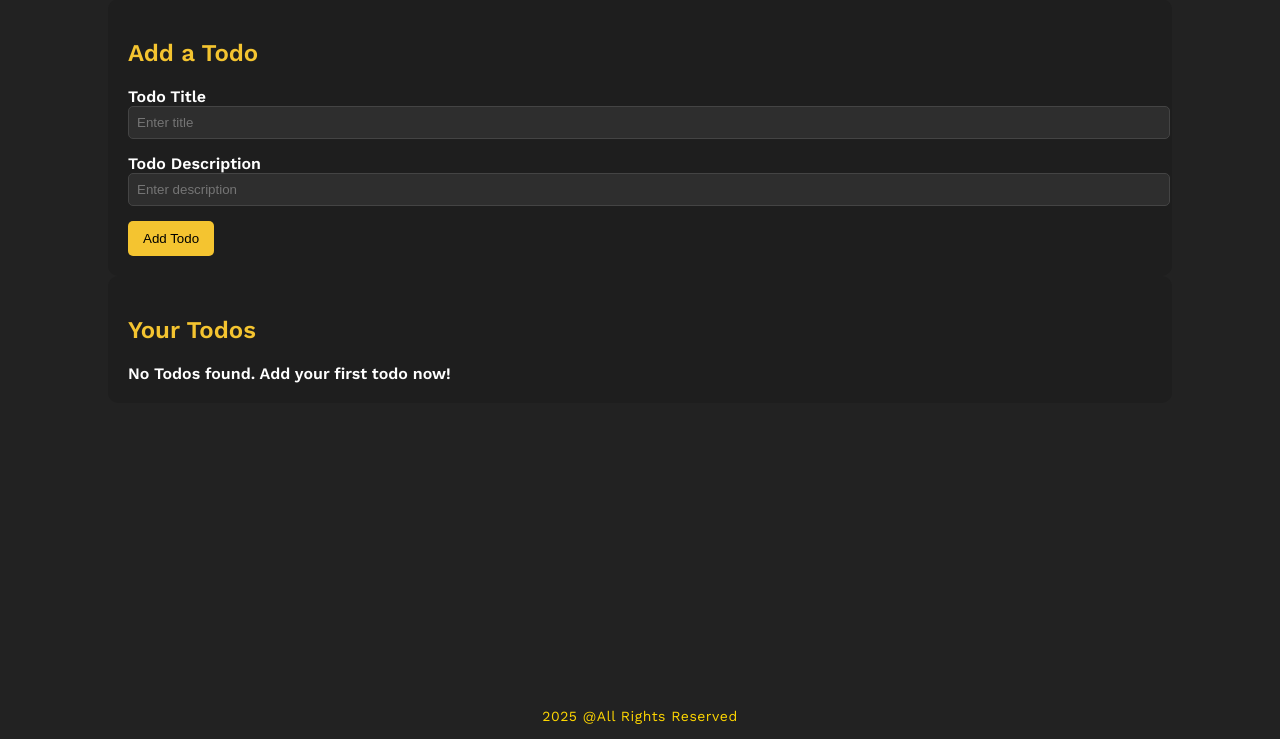
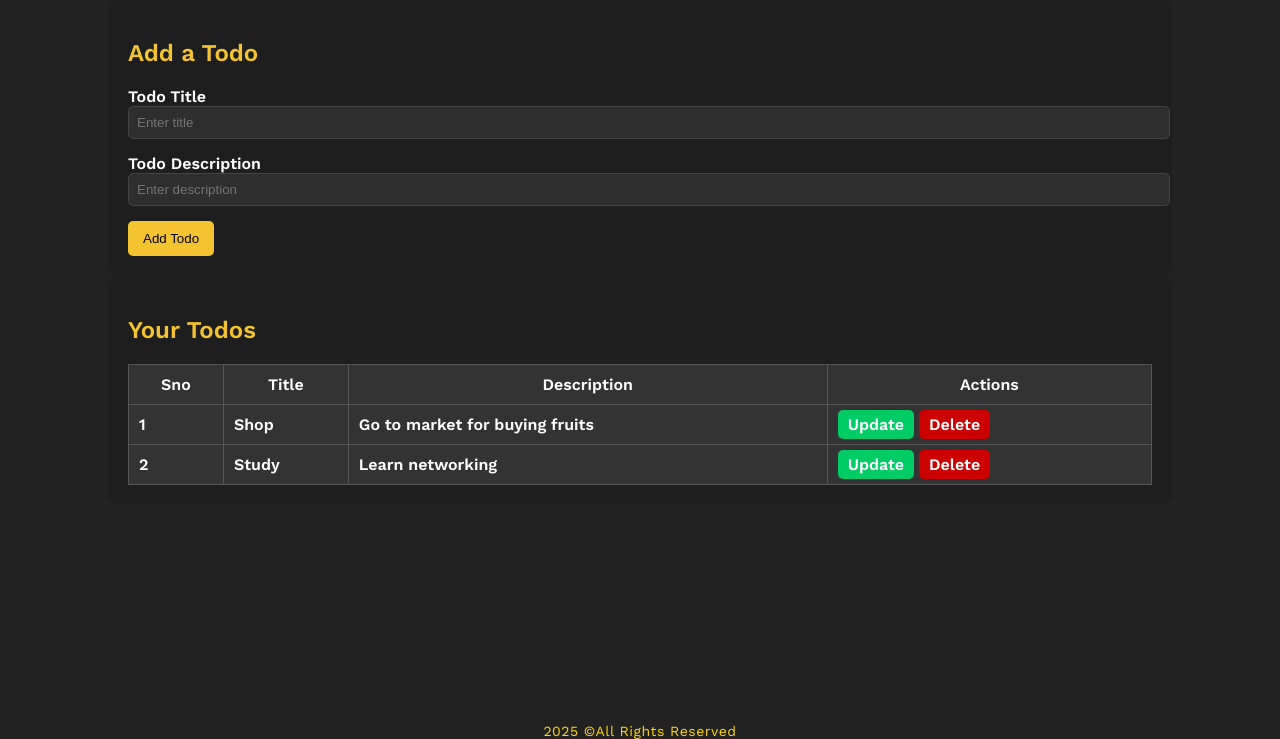
Before and after one commit to Jdrao7/Todoitnow, a Flask app: page / in a window 1280 px wide. Shown: the part 61-800 px from the top of the page. Run offline with Flask 3, Linux system fonts and the light colour scheme; a user stored in the database is signed in.

Commit message:
Add todo functionality added

```diff
--- a/app.py
+++ b/app.py
@@ -11,7 +11,8 @@ db=SQLAlchemy(app)
 app.secret_key="1234"
 
 class Todo(db.Model):
-    title=db.Column("title",db.String(20),primary_key=True)
+    sno=db.Column("sno",db.Integer(),primary_key=True)
+    title=db.Column("title",db.String(20))
     description=db.Column("description",db.String(100))
 
     def __init__(self,title,description):
@@ -31,7 +32,8 @@ class User(db.Model):
 @app.route("/")
 def home():
     if "user" in session:
-        return render_template("home.html")
+        alltodo=Todo.query.all()
+        return render_template("home.html",allTodo=alltodo)
     else:
         return redirect(url_for("login"))
 
@@ -81,6 +83,22 @@ def logout():
     session.pop("user")
     return redirect(url_for("login"))
 
+@app.route("/add", methods=["POST"])
+def add():
+    if request.method == "POST":
+        ttl = request.form["title"]
+        desc = request.form["description"]
+
+        new_todo = Todo(title=ttl, description=desc)
+        db.session.add(new_todo)
+        db.session.commit()
+
+
+    return redirect(url_for("home"))
+
+
+
+
 if __name__=="__main__":
    with app.app_context():
         db.create_all()
--- a/static/css/masterpage.css
+++ b/static/css/masterpage.css
@@ -24,7 +24,7 @@ footer {
   background-color: #222;
   color: #FFD700; /* Gold text */
   text-align: center;
-  padding: 15px 0;
+  padding: 0px 0;
   font-size: 14px;
   font-weight: 300;
   position: fixed;
--- a/templates/home.html
+++ b/templates/home.html
@@ -9,14 +9,14 @@
 {% block content %}
 <div class="container todo-container">
   <h2 class="heading">Add a Todo</h2>
-  <form action="/" method="POST">
+  <form action="/add" method="POST">
       <div class="input-group">
         <label for="title">Todo Title</label>
         <input type="text" name="title" id="title" placeholder="Enter title">
       </div>
       <div class="input-group">
-        <label for="desc">Todo Description</label>
-        <input type="text" name="desc" id="desc" placeholder="Enter description">
+        <label for="description">Todo Description</label>
+        <input type="text" name="description" id="description" placeholder="Enter description">
       </div>
       <button type="submit" class="btn">Add Todo</button>
   </form>
@@ -32,23 +32,22 @@
     <table class="todo-table">
       <thead>
         <tr>
-          <th>SNo</th>
+          <th>Sno</th>
           <th>Title</th>
           <th>Description</th>
-          <th>Time</th>
           <th>Actions</th>
         </tr>
       </thead>
       <tbody>
         {% for todo in allTodo %}
         <tr>
-          <td>{{ loop.index }}</td>
+          <td>{{ todo.sno }}</td>
           <td>{{ todo.title }}</td>
-          <td>{{ todo.desc }}</td>
-          <td>{{ todo.date_created }}</td>
+          <td>{{ todo.description }}</td>
+
           <td class="actions">
-            <a href="/update/{{ todo.sno }}" class="btn btn-update">Update</a>
-            <a href="/delete/{{ todo.sno }}" class="btn btn-delete">Delete</a>
+            <a href="" class="btn btn-update">Update</a>
+            <a href="" class="btn btn-delete">Delete</a>
           </td>
         </tr>
         {% endfor %}
--- a/templates/masterpage.html
+++ b/templates/masterpage.html
@@ -25,6 +25,6 @@
       </header>
       {%block content%}<p>This block will be replaced by inherited page content block</p>{%endblock%}
 
-      <footer><p>2025 @All Rights Reserved</p></footer>
+      <footer><p>2025 ©All Rights Reserved</p></footer>
 </body>
 </html>
```
Also changed, not shown: instance/project.db.
